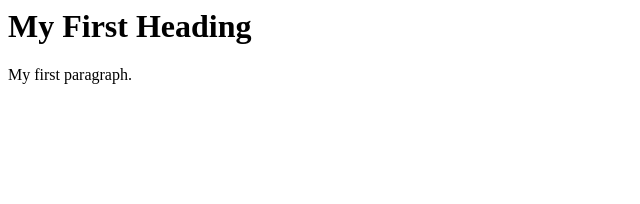
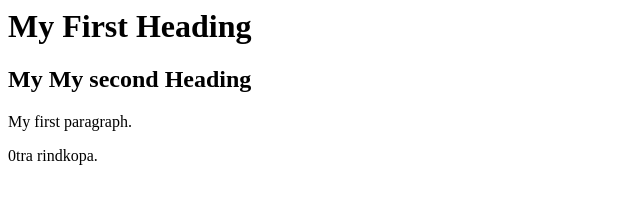
Before and after one commit to AR4OMS/my-fisrt-repo, a plain HTML site: page index.html in a window 1280 px wide. Shown: the whole page, without its empty margins (0-640 px from the left). Drawn offline with Linux system fonts and the light colour scheme.

Commit message:
My first changes to HTML code

```diff
--- a/index.html
+++ b/index.html
@@ -2,7 +2,8 @@
 <body>
 
 <h1>My First Heading</h1>
+<h2>My My second Heading</h2>
 <p>My first paragraph.</p>
-
 </body>
 </html>
+<p>0tra rindkopa.</p>
```
